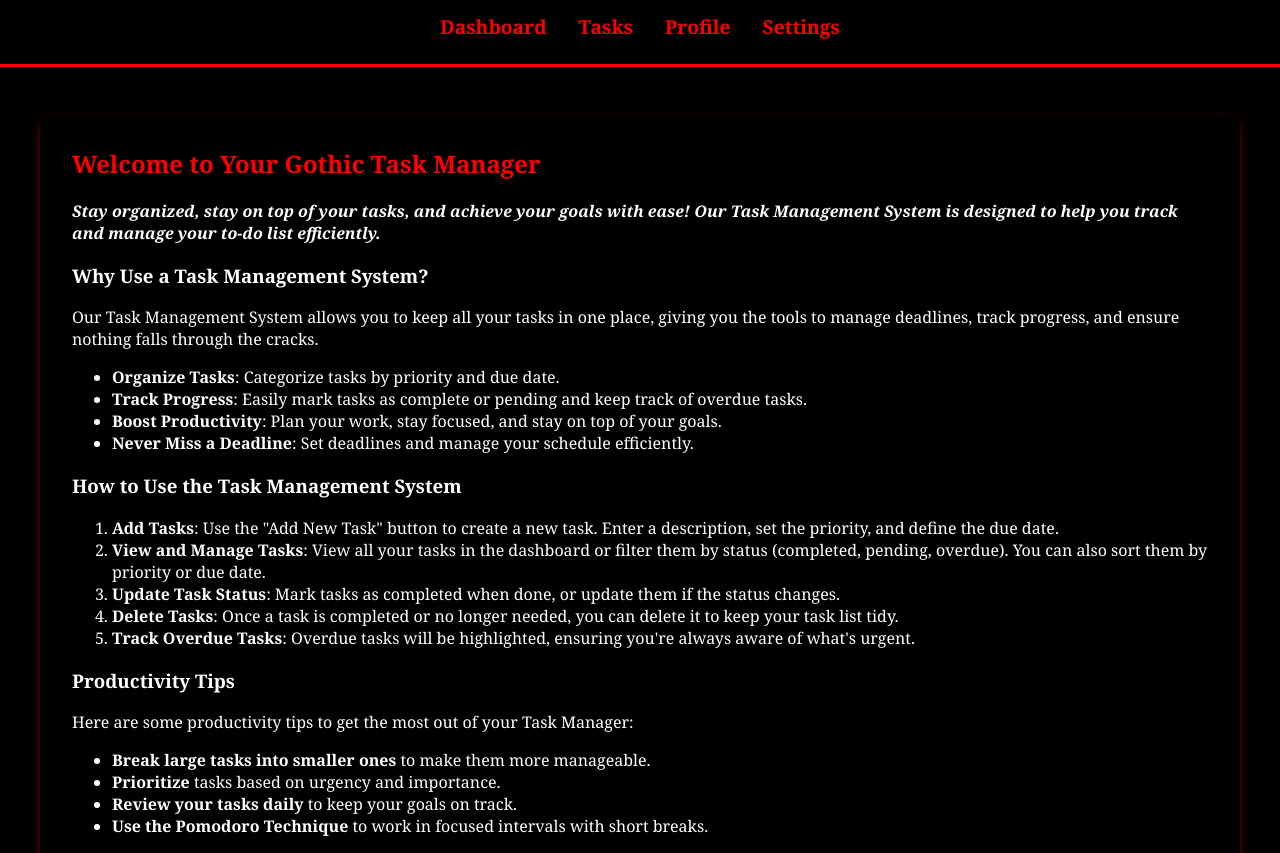
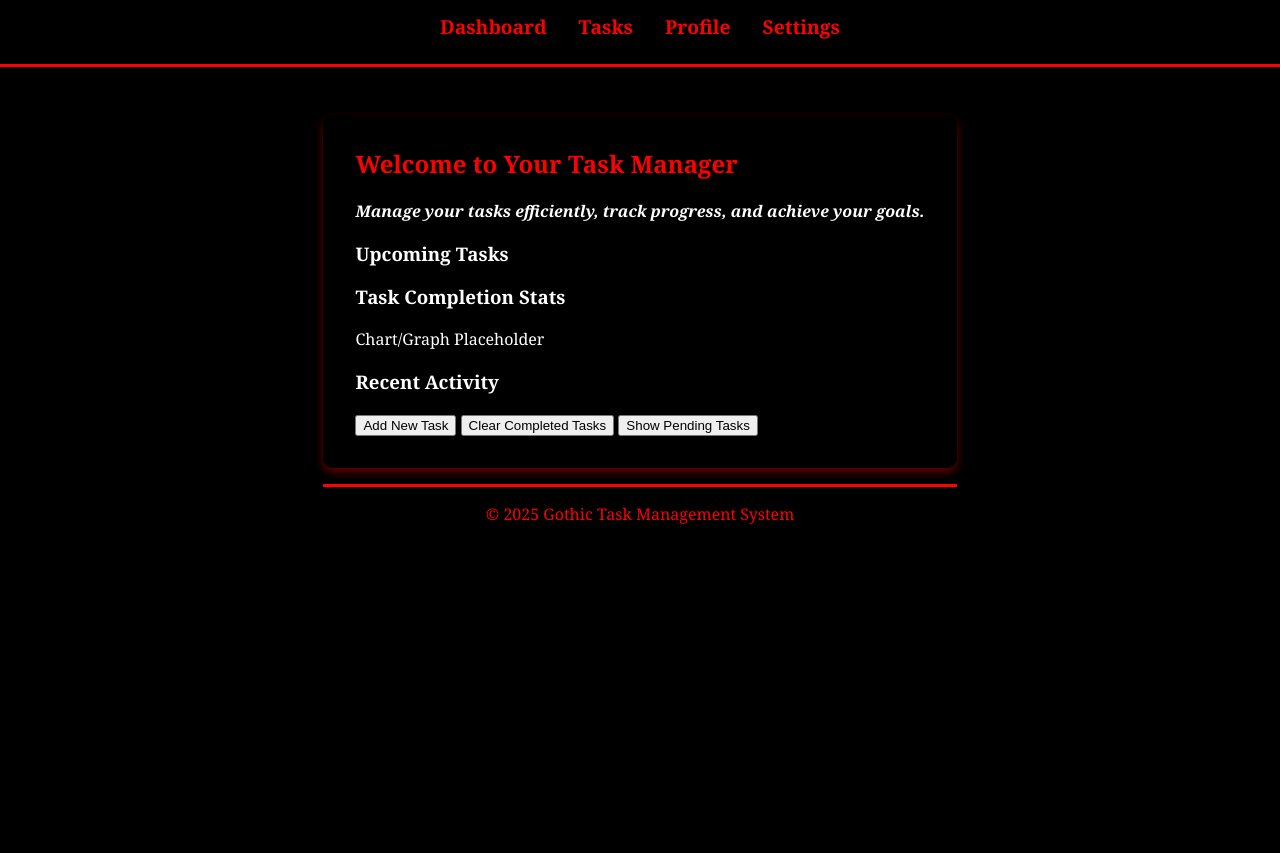
Before and after one commit to Bundikingson/Task-management-system, a plain HTML site: page index.html in a window 1280 px wide. Shown: the part 82-935 px from the top of the page. After the commit the page ends 800 px from the top, so only its background shows below. Drawn offline with Linux system fonts and the light colour scheme.

Commit message:
index.tml

```diff
--- a/index.html
+++ b/index.html
@@ -186,54 +186,43 @@
 
   <!-- Main Content -->
   <main>
+<!-- Dashboard Section -->
 <section id="dashboard">
-  <h2>Welcome to Your Gothic Task Manager</h2>
-  <p><b><i>Stay organized, stay on top of your tasks, and achieve your goals with ease! Our Task Management System is designed to help you track and manage your to-do list efficiently.</b></i></p>
+  <h2>Welcome to Your Task Manager</h2>
+  <p><b><i>Manage your tasks efficiently, track progress, and achieve your goals.</b></i></p>
 
-  <!-- Purpose of the Task Management System -->
-  <div class="purpose">
-    <h3>Why Use a Task Management System?</h3>
-    <p>Our Task Management System allows you to keep all your tasks in one place, giving you the tools to manage deadlines, track progress, and ensure nothing falls through the cracks.</p>
-    <ul>
-      <li><strong>Organize Tasks</strong>: Categorize tasks by priority and due date.</li>
-      <li><strong>Track Progress</strong>: Easily mark tasks as complete or pending and keep track of overdue tasks.</li>
-      <li><strong>Boost Productivity</strong>: Plan your work, stay focused, and stay on top of your goals.</li>
-      <li><strong>Never Miss a Deadline</strong>: Set deadlines and manage your schedule efficiently.</li>
+
+
+  <!-- Upcoming Tasks -->
+  <div class="upcoming-tasks">
+    <h3>Upcoming Tasks</h3>
+    <ul id="upcomingTasksList">
+      <!-- Upcoming tasks will be dynamically listed here -->
     </ul>
   </div>
 
-  <!-- How to Use the Task Management System -->
-  <div class="how-to-use">
-    <h3>How to Use the Task Management System</h3>
-    <ol>
-      <li><strong>Add Tasks</strong>: Use the "Add New Task" button to create a new task. Enter a description, set the priority, and define the due date.</li>
-      <li><strong>View and Manage Tasks</strong>: View all your tasks in the dashboard or filter them by status (completed, pending, overdue). You can also sort them by priority or due date.</li>
-      <li><strong>Update Task Status</strong>: Mark tasks as completed when done, or update them if the status changes.</li>
-      <li><strong>Delete Tasks</strong>: Once a task is completed or no longer needed, you can delete it to keep your task list tidy.</li>
-      <li><strong>Track Overdue Tasks</strong>: Overdue tasks will be highlighted, ensuring you're always aware of what's urgent.</li>
-    </ol>
+  <!-- Task Statistics (Bar or Pie Chart Placeholder) -->
+  <div class="task-stats">
+    <h3>Task Completion Stats</h3>
+    <div id="taskCompletionChart">
+      <!-- Placeholder for a chart like progress bars or a pie chart -->
+      <p>Chart/Graph Placeholder</p>
+    </div>
   </div>
 
-  <!-- Tips for Effective Task Management -->
-  <div class="productivity-tips">
-    <h3>Productivity Tips</h3>
-    <p>Here are some productivity tips to get the most out of your Task Manager:</p>
-    <ul>
-      <li><strong>Break large tasks into smaller ones</strong> to make them more manageable.</li>
-      <li><strong>Prioritize</strong> tasks based on urgency and importance.</li>
-      <li><strong>Review your tasks daily</strong> to keep your goals on track.</li>
-      <li><strong>Use the Pomodoro Technique</strong> to work in focused intervals with short breaks.</li>
+  <!-- Recent Activity -->
+  <div class="recent-activity">
+    <h3>Recent Activity</h3>
+    <ul id="recentActivityList">
+      <!-- List of recent task updates will go here -->
     </ul>
   </div>
 
-  <!-- Quick Actions Section -->
+  <!-- Quick Actions -->
   <div class="quick-actions">
-    <h3>Quick Actions</h3>
     <button onclick="showSection('tasks')">Add New Task</button>
-    <button onclick="filterTasks('all')">Show All Tasks</button>
-    <button onclick="filterTasks('completed')">Show Completed Tasks</button>
+    <button onclick="clearCompletedTasks()">Clear Completed Tasks</button>
     <button onclick="filterTasks('pending')">Show Pending Tasks</button>
-    <button onclick="filterTasks('overdue')">Show Overdue Tasks</button>
   </div>
 </section>
 
@@ -268,40 +257,14 @@
     <!-- Profile Section -->
     <section id="profile" class="hidden">
       <h2>Your Profile</h2>
-
-  <!-- Profile Picture Upload -->
-  <div class="profile-picture">
-    <label for="profilePicture">Profile Picture:</label>
-    <input type="file" id="profilePicture" accept="image/*">
-    <img id="profileImage" src="" alt="Profile Picture" style="max-width: 150px; display: none;">
-  </div>
-
-  <!-- User Bio -->
       <form onsubmit="saveProfile(event)">
         <label for="username">Username:</label>
         <input type="text" id="username" placeholder="Enter your username" required>
-
         <label for="email">Email:</label>
         <input type="email" id="email" placeholder="Enter your email" required>
-
-    <label for="bio">Bio:</label>
-    <textarea id="bio" placeholder="Write a short bio about yourself" rows="4"></textarea>
-
         <button type="submit">Save Profile</button>
       </form>
-
-
-  <!-- Change Theme -->
-  <div class="theme-preference">
-    <label for="theme">Theme:</label>
-    <select id="theme">
-      <option value="dark">Dark Mode</option>
-      <option value="light">Light Mode</option>
-    </select>
-    <button onclick="saveTheme()">Save Theme</button>
-  </div>
     </section>
-
 
 <!-- Settings Section -->
 <section id="settings" class="hidden">
@@ -436,6 +399,5 @@
     // Initialize the page
     renderTasks();
   </script>
-<script src="profile.js"></script> <!-- Link to the JavaScript file -->
 </body>
 </html>
```
Lines whose indentation alone changed are shown as unchanged.
